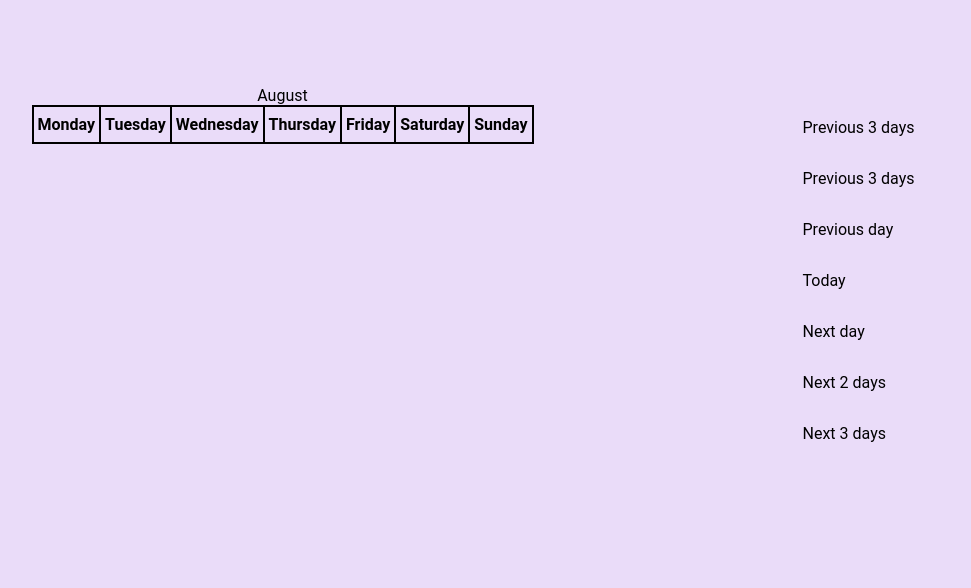
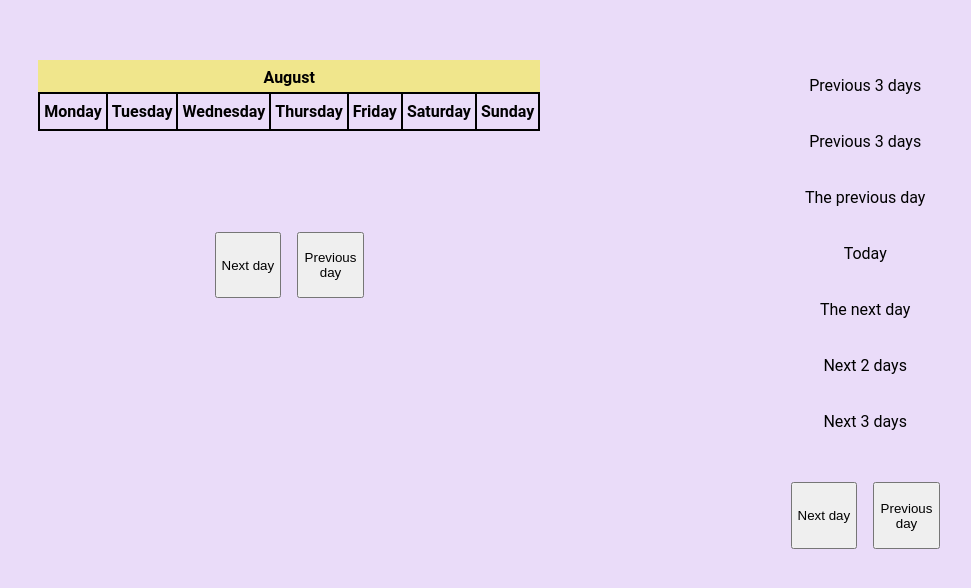
Before and after one commit to Dolssay/Self-DifferentCalendars, a plain HTML site: page index.html in a window 1280 px wide. Shown: the part 106-694 px from the top of the page, without its empty margins (87-1058 px from the left). Drawn offline with Linux system fonts and the light colour scheme.

Commit message:
Create a button box
I also format the website more. I will put more work in further

```diff
--- a/index.html
+++ b/index.html
@@ -9,7 +9,7 @@
 </head>
 <body>
     <script src="./script.js"></script>
-    <div id="FixedCalendar">
+    <div class="FixedCalendar">
         <table>
             <caption>August</caption>
             <thead>
@@ -27,16 +27,24 @@
 
             </tbody>
         </table>
+        <div class="Buttons-box">
+            <button class="NextButton">Next day</button>
+            <button class="PreviousButton">Previous day</button>
+        </div>
     </div>
 
-    <div id="MobileCalendar">
+    <div class="MobileCalendar">
         <div class="Mdays" id="Previous3">Previous 3 days</div>
         <div class="Mdays" id="Prevoius2">Previous 3 days</div>
-        <div class="Mdays" id="Prevoius2">Previous day</div>
+        <div class="Mdays" id="Prevoius2">The previous day</div>
         <div class="Mdays" id="Today">Today</div>
-        <div class="Mdays" id="Next1">Next day</div>
+        <div class="Mdays" id="Next1">The next day</div>
         <div class="Mdays" id="Next2">Next 2 days</div>
         <div class="Mdays" id="Next3">Next 3 days</div>
+        <div class="Buttons-box">
+            <button class="NextButton">Next day</button>
+            <button class="PreviousButton">Previous day</button>
+        </div>
     </div>
 </body>
 </html>
--- a/style.css
+++ b/style.css
@@ -12,31 +12,68 @@ body {
     height: 100vh;
     margin: 0;;
     padding-right: 10%;
-    padding-top: 15%;
+    padding-top: 13%;
     overflow: hidden;
     overflow-y: auto;
-    font-family: Roboto, sans-serif;
+    font-family: "Roboto", sans-serif;
     display: flex;
     justify-content: space-around;
   }
 
 table {
     border-collapse: collapse;
+    max-height: 25em;
 }
 
+caption {
+    height: 32px;
+    padding-top: 8px;
+    padding-bottom: 8px;
+    font-weight: bold;
+    background-color: khaki;
+}
 
 th, td {
     padding: 8px 4px;
     border: 2px solid black;
 }
 
+.highlight-cell {
+background-color: rgb(218, 206, 141);
+font-weight: bold;
+}
+
+.FixedCalendar {
+    display: flex;
+    flex-flow: column wrap;
+    justify-content: flex-start;
+}
+
 .MobileCalendar {
     height: 100%;
     display: flex;
     flex-flow: column;
-    justify-content: space-between;
+    justify-content: flex-start;
+    align-items: center;
+    gap: 8px;
 }
 
 .Mdays {
-    margin: 32px;
+    width: 100%;
+    height: 3em;
+    text-align: center;
+    padding-top: 1em;
 }
+
+
+.Buttons-box {
+    margin: 20%;
+    display: flex;
+    justify-content: center;
+    gap: 16px;
+}
+
+button{
+    width: 5em;
+    height: 5em;
+}
```
Lines whose indentation alone changed are shown as unchanged.
